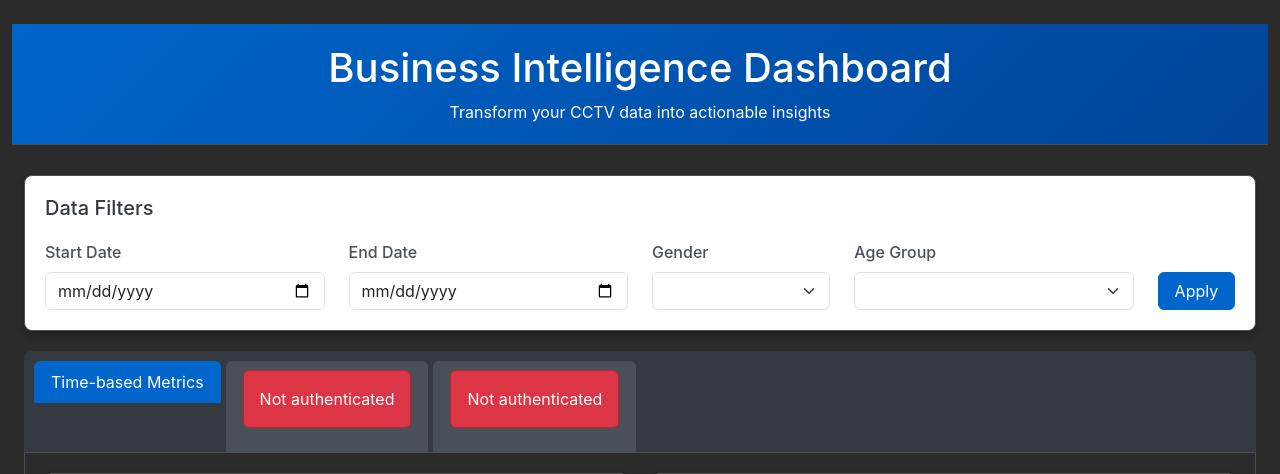
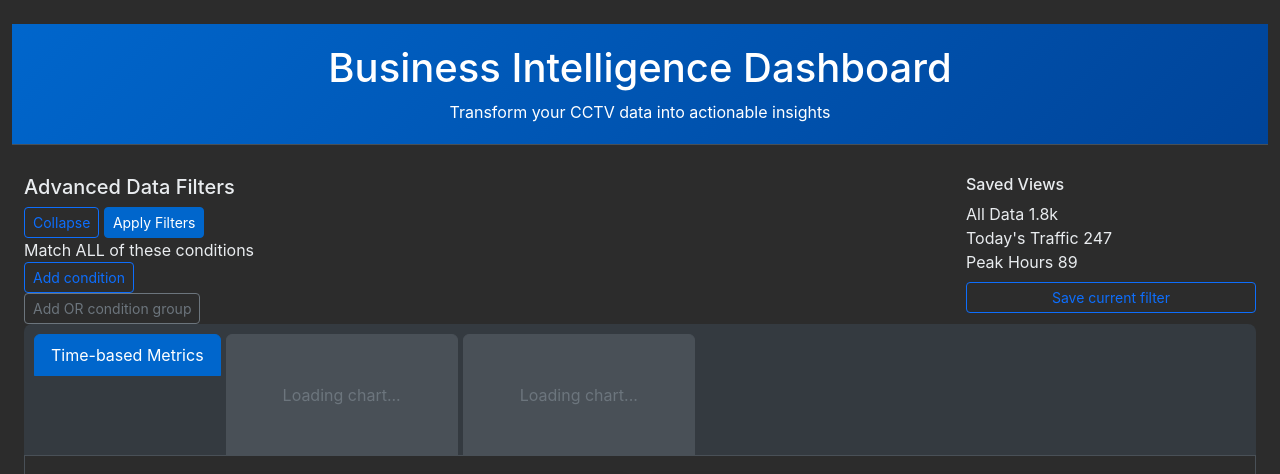
Before and after one commit to Ali-Nigzu/portal, a Flask app: template templates/dashboard.html in a window 1280 px wide. Shown: the part 63-537 px from the top of the page. Run offline with Flask 3, Linux system fonts and the light colour scheme; the template is opened without the code that fills it, so the values that code supplies are empty; some libraries are stand-ins or nearby versions.

Commit message:
Organize dashboard filters into an advanced builder with collapsible sections
Refactor `templates/dashboard.html` to replace simple filter inputs with a dynamic, collapsible filter builder component, supporting logical grouping and intuitive condition management.

Replit-Commit-Author: Agent
Replit-Commit-Session-Id: 917e3826-8ed8-4019-8a9b-38517974ae51
Replit-Commit-Checkpoint-Type: full_checkpoint
Replit-Commit-Screenshot-Url: https://storage.googleapis.com/screenshot-production-us-central1/a46f2bbb-915a-4e39-a0a1-adc102d895e8/917e3826-8ed8-4019-8a9b-38517974ae51/PYqH1zE

```diff
--- a/templates/dashboard.html
+++ b/templates/dashboard.html
@@ -11,45 +11,91 @@
 </div>
 
 <div class="container-fluid">
-    <!-- Filter Section -->
-    <div class="filter-section">
-        <h5>Data Filters</h5>
-        <form id="filterForm">
-            <div class="row">
-                <div class="col-md-3">
-                    <label for="startDate" class="form-label">Start Date</label>
-                    <input type="date" class="form-control" id="startDate" name="start_date">
-                </div>
-                <div class="col-md-3">
-                    <label for="endDate" class="form-label">End Date</label>
-                    <input type="date" class="form-control" id="endDate" name="end_date">
-                </div>
-                <div class="col-md-2">
-                    <label for="gender" class="form-label">Gender</label>
-                    <select class="form-select" id="gender" name="gender">
-                        <option value="">All</option>
-                        <option value="M">Male</option>
-                        <option value="F">Female</option>
-                    </select>
-                </div>
-                <div class="col-md-3">
-                    <label for="ageGroup" class="form-label">Age Group</label>
-                    <select class="form-select" id="ageGroup" name="age_group">
-                        <option value="">All</option>
-                        <option value="(0,8)">(0,8)</option>
-                        <option value="(9,16)">(9,16)</option>
-                        <option value="(17,25)">(17,25)</option>
-                        <option value="(25,40)">(25,40)</option>
-                        <option value="(40,60)">(40,60)</option>
-                        <option value="(60+)">(60+)</option>
-                    </select>
-                </div>
-                <div class="col-md-1">
-                    <label class="form-label">&nbsp;</label>
-                    <button type="submit" class="btn btn-primary d-block w-100">Apply</button>
+    <!-- Advanced Filter Builder Section -->
+    <div class="filter-hub">
+        <div class="row">
+            <div class="col-lg-9">
+                <div class="filter-builder-container">
+                    <div class="filter-builder-header">
+                        <h5 class="filter-title">
+                            <i class="filter-icon"></i>
+                            Advanced Data Filters
+                        </h5>
+                        <div class="filter-actions">
+                            <button type="button" class="btn btn-sm btn-outline-primary" id="collapseFilters">
+                                <i class="collapse-icon"></i> Collapse
+                            </button>
+                            <button type="button" class="btn btn-sm btn-primary" id="applyFilters">
+                                Apply Filters
+                            </button>
+                        </div>
+                    </div>
+
+                    <div class="filter-builder-content" id="filterBuilderContent">
+                        <!-- Primary Condition Group (Match ALL) -->
+                        <div class="condition-group" data-logic="AND">
+                            <div class="group-header">
+                                <span class="logic-label">Match ALL of these conditions</span>
+                                <button type="button" class="btn btn-sm btn-link group-toggle" aria-label="Toggle group">
+                                    <i class="toggle-icon"></i>
+                                </button>
+                            </div>
+                            <div class="conditions-container" id="primaryConditions">
+                                <!-- Default condition will be added by JS -->
+                            </div>
+                            <button type="button" class="btn btn-sm btn-outline-primary add-condition" data-group="primary">
+                                <i class="plus-icon"></i> Add condition
+                            </button>
+                        </div>
+
+                        <!-- Secondary Condition Group (Match ANY) -->
+                        <div class="condition-group secondary-group" data-logic="OR" style="display: none;">
+                            <div class="group-header">
+                                <span class="logic-label">And match ANY of these conditions</span>
+                                <button type="button" class="btn btn-sm btn-link group-toggle" aria-label="Toggle group">
+                                    <i class="toggle-icon"></i>
+                                </button>
+                            </div>
+                            <div class="conditions-container" id="secondaryConditions">
+                                <!-- Conditions will be added by JS -->
+                            </div>
+                            <button type="button" class="btn btn-sm btn-outline-primary add-condition" data-group="secondary">
+                                <i class="plus-icon"></i> Add condition
+                            </button>
+                        </div>
+
+                        <div class="group-controls">
+                            <button type="button" class="btn btn-sm btn-outline-secondary" id="addConditionGroup">
+                                <i class="plus-icon"></i> Add OR condition group
+                            </button>
+                        </div>
+                    </div>
                 </div>
             </div>
-        </form>
+
+            <div class="col-lg-3">
+                <div class="saved-filters-panel">
+                    <h6 class="panel-title">Saved Views</h6>
+                    <div class="saved-filters-list" id="savedFiltersList">
+                        <div class="saved-filter-item active">
+                            <span class="filter-name">All Data</span>
+                            <span class="filter-count">1.8k</span>
+                        </div>
+                        <div class="saved-filter-item">
+                            <span class="filter-name">Today's Traffic</span>
+                            <span class="filter-count">247</span>
+                        </div>
+                        <div class="saved-filter-item">
+                            <span class="filter-name">Peak Hours</span>
+                            <span class="filter-count">89</span>
+                        </div>
+                    </div>
+                    <button type="button" class="btn btn-sm btn-outline-primary w-100 mt-2" id="saveCurrentFilter">
+                        Save current filter
+                    </button>
+                </div>
+            </div>
+        </div>
     </div>
 
     <!-- Dashboard Tabs -->
```
